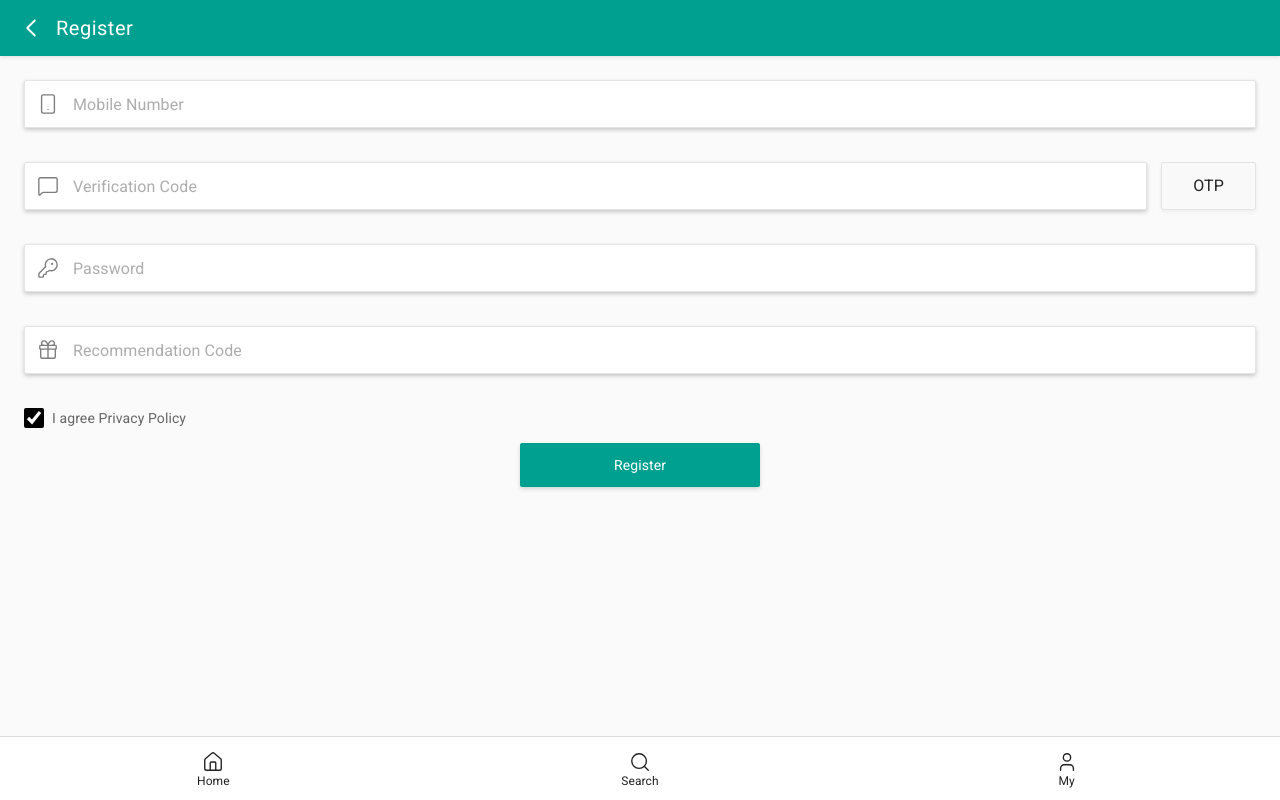
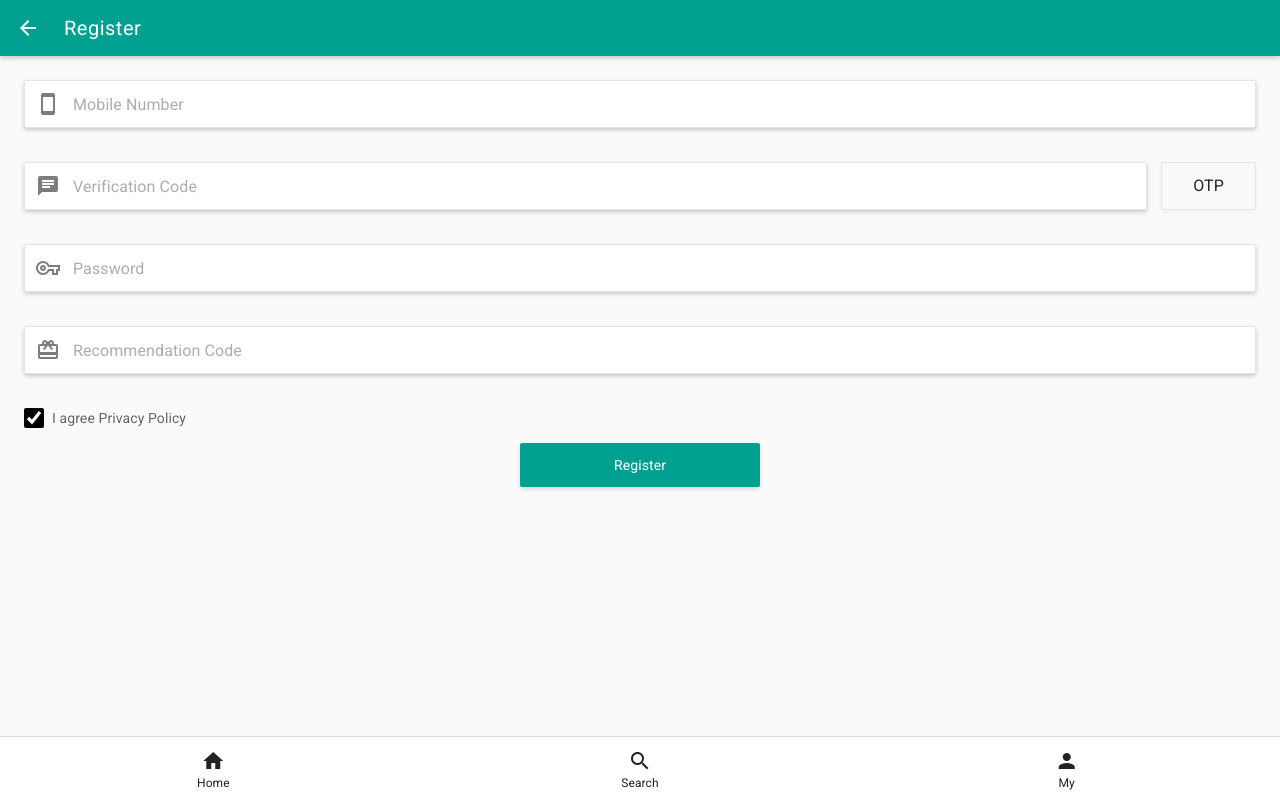
Before and after one commit to Prince04u/Trovaaa, a Next.js app: page /register in a window 1280 px wide. Built offline with nearby package versions, Linux system fonts and the light colour scheme; no server answers; the database is empty.

Commit message:
Final pixel-perfect adjustments based on screenshots 3 and 4

```diff
--- a/app/globals.css
+++ b/app/globals.css
@@ -1,4 +1,5 @@
 @import url('https://fonts.googleapis.com/css2?family=Roboto:wght@300;400;500;700;900&display=swap');
+@import url('https://fonts.googleapis.com/icon?family=Material+Icons');
 @import url('https://fonts.googleapis.com/icon?family=Material+Icons+Outlined');
 @import "tailwindcss";
 :root {
--- a/app/login/page.js
+++ b/app/login/page.js
@@ -40,19 +40,19 @@ export default function LoginPage() {
   return (
     <main className="w-full min-h-dvh flex flex-col bg-[#FAFAFA] pb-20 relative overflow-x-hidden">
       {/* Full-width Teal Header Bar matching reference screenshot */}
-      <header className="w-full bg-[#00A091] text-white pl-[16px] pr-[16px] h-[56px] flex items-center gap-[10px] sticky top-0 z-40 select-none shadow-[0_1px_4px_rgba(0,0,0,0.12)]">
+      <header className="w-full bg-[#00A091] text-white pl-[16px] pr-[16px] h-[56px] flex items-center gap-[24px] sticky top-0 z-40 select-none shadow-[0_2px_5px_rgba(0,0,0,0.22)] box-border">
         <button
           onClick={() => router.back()}
-          className="hover:opacity-85 cursor-pointer p-0 border-none bg-transparent text-white flex items-center justify-center shrink-0"
+          className="hover:opacity-85 cursor-pointer p-0 border-none bg-transparent text-white flex items-center justify-center shrink-0 w-[24px]"
           aria-label="Go back"
         >
-          <ChevronLeft size={30} strokeWidth={1.5} />
+          <span className="material-icons-outlined text-[24px]">arrow_back</span>
         </button>
-        <h1 className="text-[20px] font-normal tracking-wide text-white m-0 text-left">Login</h1>
+        <h1 className="text-[20px] font-normal tracking-wide text-white m-0 text-left leading-none flex items-center">Login</h1>
       </header>
 
       {/* Form Section with Responsive Desktop Spacing */}
-      <div className="w-full flex-1 px-[24px] pt-[120px] pb-12 flex flex-col justify-start box-border">
+      <div className="w-full flex-1 px-[24px] pt-[clamp(115px,15vh,130px)] pb-12 flex flex-col justify-start box-border">
         {error && (
           <div className="w-full mb-6 p-3.5 bg-red-50 border border-red-200 text-red-600 rounded-[2px] text-sm font-medium">
             {error}
--- a/components/auth/PasswordInput.js
+++ b/components/auth/PasswordInput.js
@@ -6,7 +6,7 @@ export default function PasswordInput({ id, name, value, onChange, placeholder =
   return (
     <div className="w-full flex items-center gap-[14px] border border-[#e4e4e4] rounded-[2px] bg-white pl-[12px] pr-[16px] h-[48px] focus-within:border-[#00A091] transition-colors select-none shadow-[0_2px_4px_rgba(0,0,0,0.20)] box-border">
       <div className="w-[22px] flex items-center justify-center shrink-0">
-        <KeyRound size={22} className="text-[#7d7d7d]" strokeWidth={1.5} />
+        <span className="material-icons-outlined text-[#7d7d7d] text-[22px]">vpn_key</span>
       </div>
       <input
         id={id}
--- a/components/auth/PhoneInput.js
+++ b/components/auth/PhoneInput.js
@@ -6,7 +6,7 @@ export default function PhoneInput({ value, onChange, id = "mobile", name = "mob
   return (
     <div className="w-full flex items-center gap-[14px] border border-[#e4e4e4] rounded-[2px] bg-white pl-[12px] pr-[16px] h-[48px] focus-within:border-[#00A091] transition-colors select-none shadow-[0_2px_4px_rgba(0,0,0,0.20)] box-border">
       <div className="w-[22px] flex items-center justify-center shrink-0">
-        <Smartphone size={22} className="text-[#7d7d7d]" strokeWidth={1.5} />
+        <span className="material-icons-outlined text-[#7d7d7d] text-[22px]">smartphone</span>
       </div>
       <input
         id={id}
--- a/components/auth/RegisterForm.js
+++ b/components/auth/RegisterForm.js
@@ -86,15 +86,15 @@ export default function RegisterForm() {
   return (
     <main className="w-full min-h-dvh flex flex-col bg-[#FAFAFA] pb-20 relative overflow-x-hidden">
       {/* Full-width Teal Header Bar matching reference screenshot */}
-      <header className="w-full bg-[#00A091] text-white pl-[16px] pr-[16px] h-[56px] flex items-center gap-[10px] sticky top-0 z-40 select-none shadow-[0_1px_4px_rgba(0,0,0,0.12)]">
+      <header className="w-full bg-[#00A091] text-white pl-[16px] pr-[16px] h-[56px] flex items-center gap-[24px] sticky top-0 z-40 select-none shadow-[0_2px_5px_rgba(0,0,0,0.22)] box-border">
         <button
           onClick={() => router.back()}
-          className="hover:opacity-85 cursor-pointer p-0 border-none bg-transparent text-white flex items-center justify-center shrink-0"
+          className="hover:opacity-85 cursor-pointer p-0 border-none bg-transparent text-white flex items-center justify-center shrink-0 w-[24px]"
           aria-label="Go back"
         >
-          <ChevronLeft size={30} strokeWidth={1.5} />
+          <span className="material-icons-outlined text-[24px]">arrow_back</span>
         </button>
-        <h1 className="text-[20px] font-normal tracking-wide text-white m-0 text-left">Register</h1>
+        <h1 className="text-[20px] font-normal tracking-wide text-white m-0 text-left leading-none flex items-center">Register</h1>
       </header>
 
       {/* Form Content with Responsive Spacing */}
@@ -110,10 +110,10 @@ export default function RegisterForm() {
           <PhoneInput value={form.mobile} onChange={handleChange} placeholder="Mobile Number" />
 
           {/* Verification Code + OTP Button Row */}
-          <div className="grid grid-cols-[1fr_95px] gap-[14px] items-center w-full">
+          <div className="grid grid-cols-[minmax(0,1fr)_95px] gap-[14px] items-center w-full">
             <div className="flex items-center gap-[14px] border border-[#e4e4e4] rounded-[2px] bg-white pl-[12px] pr-[16px] h-[48px] focus-within:border-[#00A091] transition-colors select-none shadow-[0_2px_4px_rgba(0,0,0,0.20)] box-border">
               <div className="w-[22px] flex items-center justify-center shrink-0">
-                <MessageSquare size={22} className="text-[#7d7d7d]" strokeWidth={1.5} />
+                <span className="material-icons text-[#7d7d7d] text-[22px]">chat</span>
               </div>
               <input
                 name="verificationCode"
@@ -147,7 +147,7 @@ export default function RegisterForm() {
           {/* Recommendation Code (Invite Code) */}
           <div className="w-full flex items-center gap-[14px] border border-[#e4e4e4] rounded-[2px] bg-white pl-[12px] pr-[16px] h-[48px] focus-within:border-[#00A091] transition-colors select-none shadow-[0_2px_4px_rgba(0,0,0,0.20)] box-border">
             <div className="w-[22px] flex items-center justify-center shrink-0">
-              <Gift size={22} className="text-[#7d7d7d]" strokeWidth={1.5} />
+              <span className="material-icons-outlined text-[#7d7d7d] text-[22px]">card_giftcard</span>
             </div>
             <input
               id="inviteCode"
--- a/components/home/BottomNav.js
+++ b/components/home/BottomNav.js
@@ -2,12 +2,11 @@
 
 import Link from "next/link";
 import { usePathname } from "next/navigation";
-import { Home, Search, User } from "lucide-react";
 
 const NAV_ITEMS = [
-  { href: "/", label: "Home", Icon: Home, match: "home" },
-  { href: "/games", label: "Search", Icon: Search, match: "search" },
-  { href: "/account", label: "My", Icon: User, match: "my" },
+  { href: "/", label: "Home", iconName: "home", match: "home" },
+  { href: "/games", label: "Search", iconName: "search", match: "search" },
+  { href: "/account", label: "My", iconName: "person", match: "my" },
 ];
 
 export default function BottomNav() {
@@ -22,7 +21,7 @@ export default function BottomNav() {
 
   return (
     <nav className="fixed bottom-0 left-0 right-0 w-full z-50 bg-white border-t border-[#dddddd] h-[64px] grid grid-cols-3 select-none">
-      {NAV_ITEMS.map(({ href, label, Icon, match }) => {
+      {NAV_ITEMS.map(({ href, label, iconName, match }) => {
         const active = isActive(match, href);
         return (
           <Link
@@ -32,8 +31,10 @@ export default function BottomNav() {
               active ? "text-[#00A091]" : "text-[#808080]"
             }`}
           >
-            <Icon size={22} strokeWidth={1.5} />
-            <span className="text-[12px] font-normal leading-none">
+            <span className="material-icons text-[24px] leading-none">
+              {iconName}
+            </span>
+            <span className="text-[12px] font-normal leading-none mt-[2px]">
               {label}
             </span>
           </Link>
```
